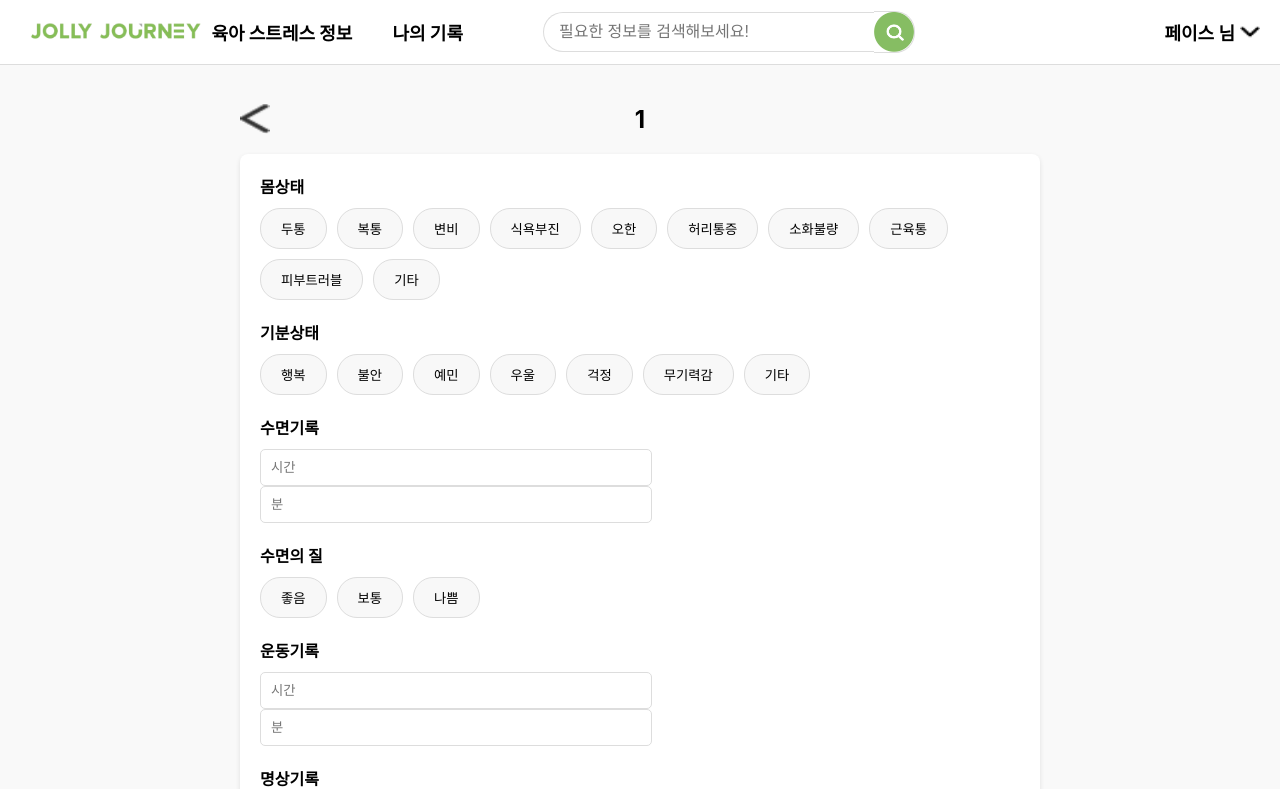
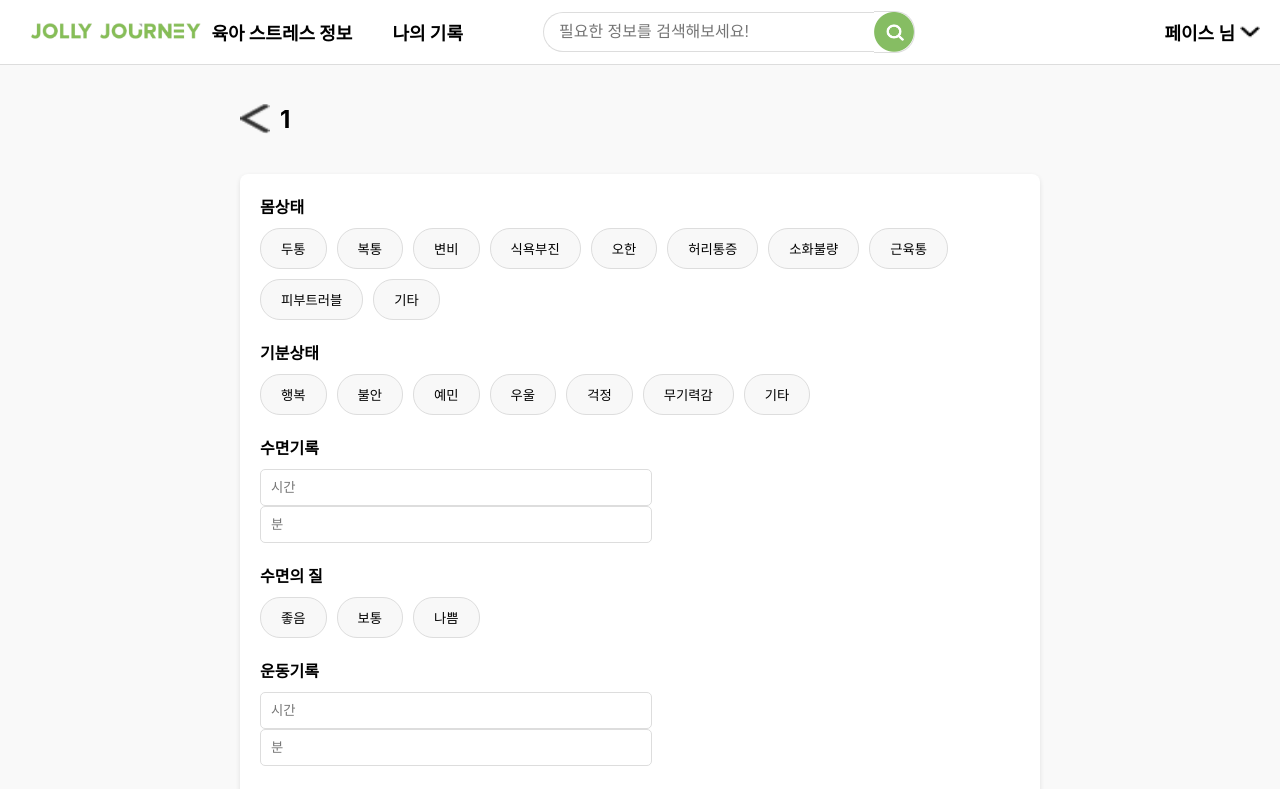
Before and after one commit to Likelion-YeungNam-Univ/12th-JollyJourney-FE, a React (Create React App) app: page /record/1 in a window 1280 px wide. Shown: the top 789 px of the page. Built offline with nearby package versions, Linux system fonts and the light colour scheme.

Commit message:
Margin of date Modification

```diff
--- a/src/components/record/RecordDetail.css
+++ b/src/components/record/RecordDetail.css
@@ -2,24 +2,26 @@
   padding: 20px;
   max-width: 800px;
   margin: auto;
-  text-align: center;
+  text-align: left;
 }
 
 .record-header {
   display: flex;
   align-items: center;
-  justify-content: center;
   position: relative;
+  margin-bottom: 20px;
 }
 
 .back-button {
-  position: absolute;
-  left: 0;
-  top: 50%;
-  transform: translateY(-50%);
   width: 30px;
   height: 30px;
   cursor: pointer;
+}
+
+.record-date {
+  margin-left: 10px; /* 뒤로가기 버튼과 날짜 사이의 간격 조절 */
+  font-size: 1.5rem;
+  font-weight: bold;
 }
 
 .record-form {
--- a/src/components/record/RecordDetail.js
+++ b/src/components/record/RecordDetail.js
@@ -73,7 +73,7 @@ const RecordDetail = () => {
     <div className="record-detail-container">
       <div className="record-header">
         <img src={backButton} alt="뒤로가기" className="back-button" onClick={handleBack} />
-        <h2>{date}</h2>
+        <h2 className="record-date">{date}</h2>
       </div>
       <div className="record-form">
         <div className="form-group">
```
Also changed, not shown: src/components/board/PostDetail.js (+1 -13 lines).
